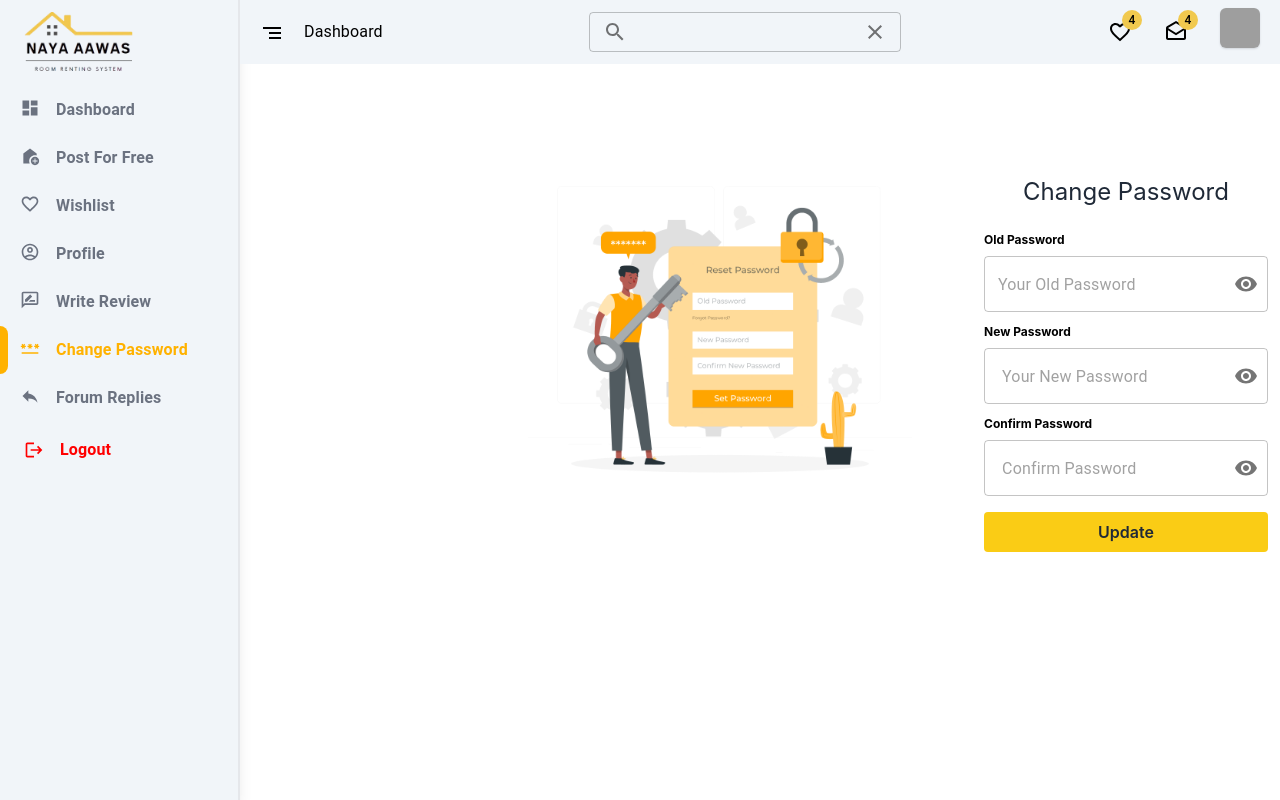
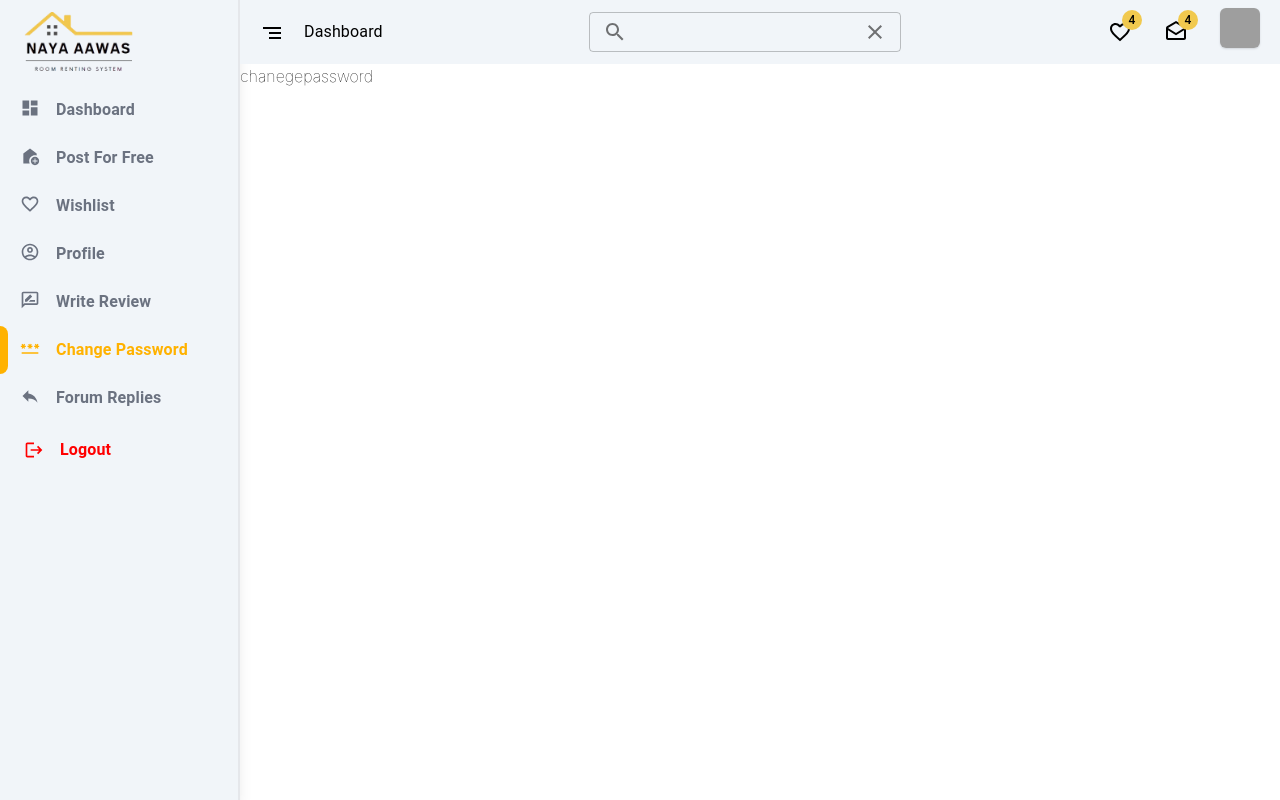
Before and after one commit to bhatta09/Room-Rental-System, a React (Vite) app: page /profile/change-password in a window 1280 px wide. Built offline with nearby package versions, Linux system fonts and the light colour scheme; grey boxes are pictures that could not be loaded.

Commit message:
-FixError

```diff
--- a/src/components/Profile/ChangePassword.jsx
+++ b/src/components/Profile/ChangePassword.jsx
@@ -3,176 +3,177 @@ import { useEffect, useState } from "react";
 import { TextField, IconButton, InputAdornment } from "@mui/material";
 import { Visibility, VisibilityOff } from "@mui/icons-material";
 import { useSelector } from "react-redux";
-import img from "../../assets/changeP.png"
+import img from "../../assets/changeP.png";
 import { toast } from "react-toastify";
 
 const ChangePassword = () => {
-  const [id, setId] = useState("");
-  const [currentPassword, setCurrentPassword] = useState("");
-  const [newPassword, setNewPassword] = useState("");
-  const [confirmPassword, setConfirmPassword] = useState("");
-  const [showPassword, setShowPassword] = useState(false);
-  const [formErrors, setFormErrors] = useState({});
+  // const [id, setId] = useState("");
+  // const [currentPassword, setCurrentPassword] = useState("");
+  // const [newPassword, setNewPassword] = useState("");
+  // const [confirmPassword, setConfirmPassword] = useState("");
+  // const [showPassword, setShowPassword] = useState(false);
+  // const [formErrors, setFormErrors] = useState({});
 
-  const token = useSelector((state) => state.auth.token);
+  // const token = useSelector((state) => state.auth.token);
 
-  useEffect(() => {
-    if (token) {
-      extractDetails();
-    }
-  }, [token]);
-  console.log(token);
-  const extractDetails = async () => {
-    try {
-      const response = await axios.get("/api/user/extract-details", {
-        headers: {
-          Authorization: `Bearer ${token}`,
-        },
-      });
+  // useEffect(() => {
+  //   if (token) {
+  //     extractDetails();
+  //   }
+  // }, [token]);
+  // console.log(token);
+  // const extractDetails = async () => {
+  //   try {
+  //     const response = await axios.get("/api/user/extract-details", {
+  //       headers: {
+  //         Authorization: `Bearer ${token}`,
+  //       },
+  //     });
 
-      const userDetails = response.data["User Details"];
-      setId(userDetails.id);
-      console.log(userDetails.id);
-    } catch (error) {
-      console.error("Error fetching user details:", error);
-    }
-  };
+  //     const userDetails = response.data["User Details"];
+  //     setId(userDetails.id);
+  //     console.log(userDetails.id);
+  //   } catch (error) {
+  //     console.error("Error fetching user details:", error);
+  //   }
+  // };
 
-  const formData = {
-    currentPassword,
-    newPassword,
-    confirmPassword,
-  };
+  // const formData = {
+  //   currentPassword,
+  //   newPassword,
+  //   confirmPassword,
+  // };
 
-  const handleClickShowPassword = () => setShowPassword(!showPassword);
+  // const handleClickShowPassword = () => setShowPassword(!showPassword);
 
-  const handleSubmit = async (e) => {
-    e.preventDefault();
-    console.log(formData);
-    try {
-      const response = await axios.post(`/api/user/${id}`, formData, {
-        headers: {
-          Authorization: `Bearer ${token}`,
-        },
-      });
-      toast.success("Password Changed Successfully");
+  // const handleSubmit = async (e) => {
+  //   e.preventDefault();
+  //   console.log(formData);
+  //   try {
+  //     const response = await axios.post(`/api/user/${id}`, formData, {
+  //       headers: {
+  //         Authorization: `Bearer ${token}`,
+  //       },
+  //     });
+  //     toast.success("Password Changed Successfully");
 
-      setNewPassword("");
-      setCurrentPassword("");
-      setConfirmPassword("");
-      setFormErrors({});
-    } catch (error) {
-      if (error.response && error.response.data) {
-        const errors = error.response.data;
-        setFormErrors(errors);
-        setTimeout(() => {
-          setFormErrors({});
-        }, 3000);
-      } else {
-        setFormErrors({
-          general: "An unexpected error occurred",
-        });
-        setTimeout(() => {
-          setFormErrors({});
-        }, 3000);
-      }
-    }
-  };
+  //     setNewPassword("");
+  //     setCurrentPassword("");
+  //     setConfirmPassword("");
+  //     setFormErrors({});
+  //   } catch (error) {
+  //     if (error.response && error.response.data) {
+  //       const errors = error.response.data;
+  //       setFormErrors(errors);
+  //       setTimeout(() => {
+  //         setFormErrors({});
+  //       }, 3000);
+  //     } else {
+  //       setFormErrors({
+  //         general: "An unexpected error occurred",
+  //       });
+  //       setTimeout(() => {
+  //         setFormErrors({});
+  //       }, 3000);
+  //     }
+  //   }
+  // };
 
   return (
-    <div className="w-full ml-72 mt-20 gap-10 bg-white  flex flex-row">
-    <div>
-      <img src={img} alt="" className="h-96 w-full"/>
-    </div>
-    <div className="p-8 bg-white">
-      <form onSubmit={handleSubmit}>
-        <h2 className="text-2xl font-normal mb-6 text-gray-800 text-center">
-          Change Password
-        </h2>
-        <div>
-          <div className="mb-3 font-semibold  flex flex-col gap-2">
-            <label className="text-xs font-bold">Old Password</label>
-            <TextField
-              required
-              type={showPassword ? "text" : "password"}
-              value={currentPassword}
-              onChange={(e) => setCurrentPassword(e.target.value)}
-              placeholder="Your Old Password"
-              error={!!formErrors.error}
-              helperText={formErrors.error}
-              className="w-full px-3 py-2 border border-gray-300 rounded-lg focus:outline-none focus:ring focus:ring-blue-200"
-              InputProps={{
-                endAdornment: (
-                  <InputAdornment position="end">
-                    <IconButton onClick={handleClickShowPassword} edge="end">
-                      {showPassword ? <VisibilityOff /> : <Visibility />}
-                    </IconButton>
-                  </InputAdornment>
-                ),
-              }}
-            />
-          </div>
-          <div className="mb-3 font-semibold flex flex-col gap-2">
-            <label className="text-xs font-bold">New Password</label>
-            <TextField
-              type={showPassword ? "text" : "password"}
-              value={newPassword}
-              onChange={(e) => setNewPassword(e.target.value)}
-              name=""
-              required
-              placeholder=" Your New Password"
-              error={!!formErrors.newPassword}
-              helperText={formErrors.newPassword}
-              className="w-full px-3 py-2 border border-gray-300 rounded-lg focus:outline-none focus:ring focus:ring-blue-200"
-              InputProps={{
-                endAdornment: (
-                  <InputAdornment position="end">
-                    <IconButton onClick={handleClickShowPassword} edge="end">
-                      {showPassword ? <VisibilityOff /> : <Visibility />}
-                    </IconButton>
-                  </InputAdornment>
-                ),
-              }}
-            />
-          </div>
-          <div className="mb-3 font-semibold flex flex-col gap-2">
-            <label className="text-xs font-bold">Confirm Password</label>
-            <TextField
-              type={showPassword ? "text" : "password"}
-              value={confirmPassword}
-              onChange={(e) => setConfirmPassword(e.target.value)}
-              name=""
-              required
-              placeholder=" Confirm Password"
-              className="w-full px-3 py-2 border border-gray-300 rounded-lg focus:outline-none focus:ring focus:ring-blue-200"
-              error={!!formErrors.newPassword}
-              helperText={formErrors.newPassword}
-              InputProps={{
-                endAdornment: (
-                  <InputAdornment position="end">
-                    <IconButton onClick={handleClickShowPassword} edge="end">
-                      {showPassword ? <VisibilityOff /> : <Visibility />}
-                    </IconButton>
-                  </InputAdornment>
-                ),
-              }}
-            />
-          </div>
-          <h1 className=" text-red-400 font-normal text-sm my-4 text-center">
-            {formErrors.errorMsg}
-          </h1>
+    <div>chanegepassword</div>
+    // <div className="w-full ml-72 mt-20 gap-10 bg-white  flex flex-row">
+    // <div>
+    //   <img src={img} alt="" className="h-96 w-full"/>
+    // </div>
+    // <div className="p-8 bg-white">
+    //   <form onSubmit={handleSubmit}>
+    //     <h2 className="text-2xl font-normal mb-6 text-gray-800 text-center">
+    //       Change Password
+    //     </h2>
+    //     <div>
+    //       <div className="mb-3 font-semibold  flex flex-col gap-2">
+    //         <label className="text-xs font-bold">Old Password</label>
+    //         <TextField
+    //           required
+    //           type={showPassword ? "text" : "password"}
+    //           value={currentPassword}
+    //           onChange={(e) => setCurrentPassword(e.target.value)}
+    //           placeholder="Your Old Password"
+    //           error={!!formErrors.error}
+    //           helperText={formErrors.error}
+    //           className="w-full px-3 py-2 border border-gray-300 rounded-lg focus:outline-none focus:ring focus:ring-blue-200"
+    //           InputProps={{
+    //             endAdornment: (
+    //               <InputAdornment position="end">
+    //                 <IconButton onClick={handleClickShowPassword} edge="end">
+    //                   {showPassword ? <VisibilityOff /> : <Visibility />}
+    //                 </IconButton>
+    //               </InputAdornment>
+    //             ),
+    //           }}
+    //         />
+    //       </div>
+    //       <div className="mb-3 font-semibold flex flex-col gap-2">
+    //         <label className="text-xs font-bold">New Password</label>
+    //         <TextField
+    //           type={showPassword ? "text" : "password"}
+    //           value={newPassword}
+    //           onChange={(e) => setNewPassword(e.target.value)}
+    //           name=""
+    //           required
+    //           placeholder=" Your New Password"
+    //           error={!!formErrors.newPassword}
+    //           helperText={formErrors.newPassword}
+    //           className="w-full px-3 py-2 border border-gray-300 rounded-lg focus:outline-none focus:ring focus:ring-blue-200"
+    //           InputProps={{
+    //             endAdornment: (
+    //               <InputAdornment position="end">
+    //                 <IconButton onClick={handleClickShowPassword} edge="end">
+    //                   {showPassword ? <VisibilityOff /> : <Visibility />}
+    //                 </IconButton>
+    //               </InputAdornment>
+    //             ),
+    //           }}
+    //         />
+    //       </div>
+    //       <div className="mb-3 font-semibold flex flex-col gap-2">
+    //         <label className="text-xs font-bold">Confirm Password</label>
+    //         <TextField
+    //           type={showPassword ? "text" : "password"}
+    //           value={confirmPassword}
+    //           onChange={(e) => setConfirmPassword(e.target.value)}
+    //           name=""
+    //           required
+    //           placeholder=" Confirm Password"
+    //           className="w-full px-3 py-2 border border-gray-300 rounded-lg focus:outline-none focus:ring focus:ring-blue-200"
+    //           error={!!formErrors.newPassword}
+    //           helperText={formErrors.newPassword}
+    //           InputProps={{
+    //             endAdornment: (
+    //               <InputAdornment position="end">
+    //                 <IconButton onClick={handleClickShowPassword} edge="end">
+    //                   {showPassword ? <VisibilityOff /> : <Visibility />}
+    //                 </IconButton>
+    //               </InputAdornment>
+    //             ),
+    //           }}
+    //         />
+    //       </div>
+    //       <h1 className=" text-red-400 font-normal text-sm my-4 text-center">
+    //         {formErrors.errorMsg}
+    //       </h1>
 
-          <button
-            type="submit"
-            className=" w-full  font-semibold bg-yellow-400 rounded h-10 px-9 text-base font-sm text-gray-800"
-          >
-            Update
-          </button>
+    //       <button
+    //         type="submit"
+    //         className=" w-full  font-semibold bg-yellow-400 rounded h-10 px-9 text-base font-sm text-gray-800"
+    //       >
+    //         Update
+    //       </button>
 
-        </div>
-      </form>
-      </div>
-    </div>
+    //     </div>
+    //   </form>
+    //   </div>
+    // </div>
   );
 };
 
--- a/src/components/Profile/PostForFree.jsx
+++ b/src/components/Profile/PostForFree.jsx
@@ -47,6 +47,7 @@ const PostForFree = () => {
                 },
               });
               console.log("Success:", response.data);
+              form.reset();
             } catch (error) {
               console.error("Error:", error);
             }
```
Also changed, not shown: src/components/Profile/Stepper.jsx (added, +25 -0 lines), src/pages/RoomDetails.jsx (+147 -146 lines).
